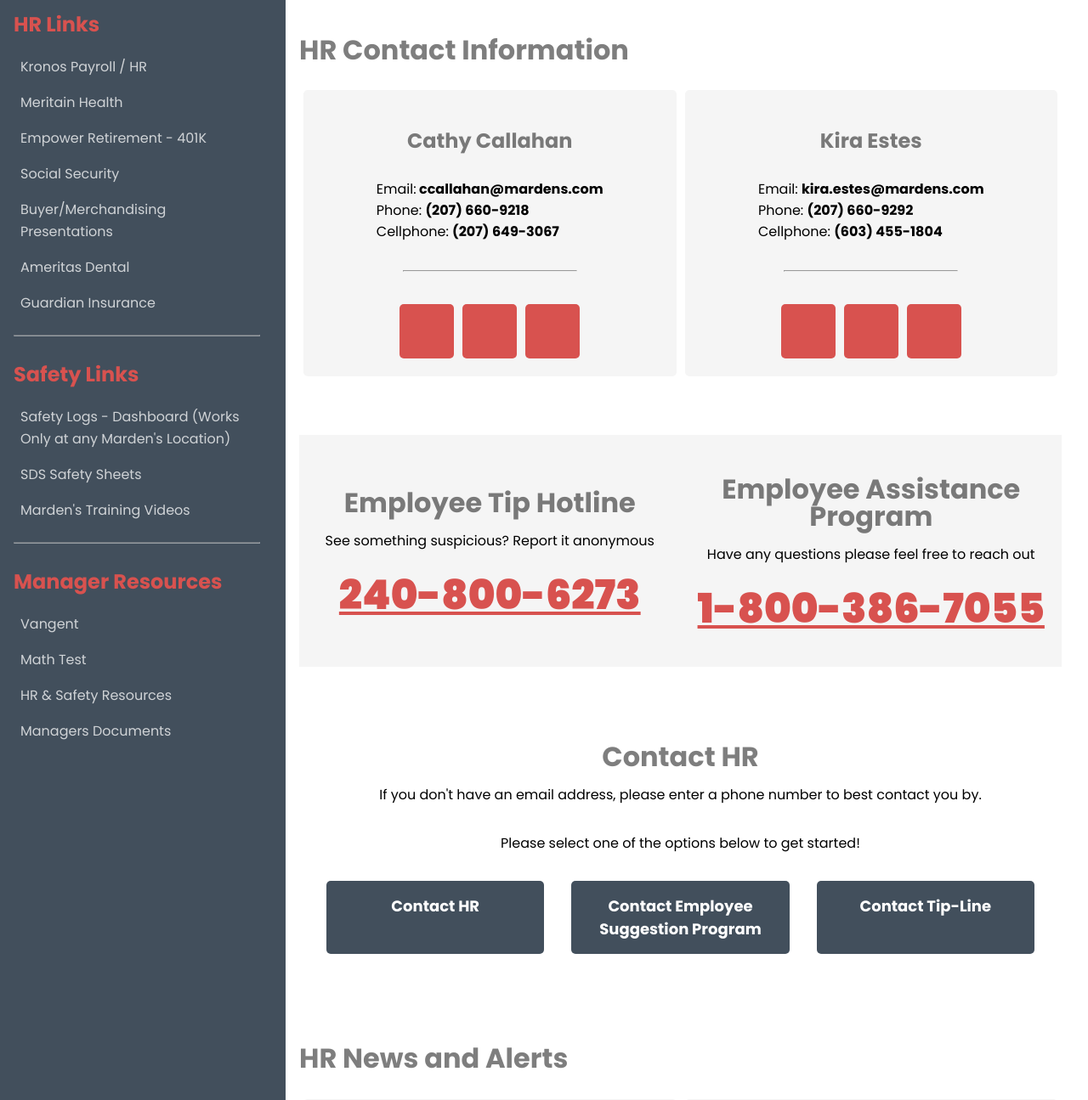
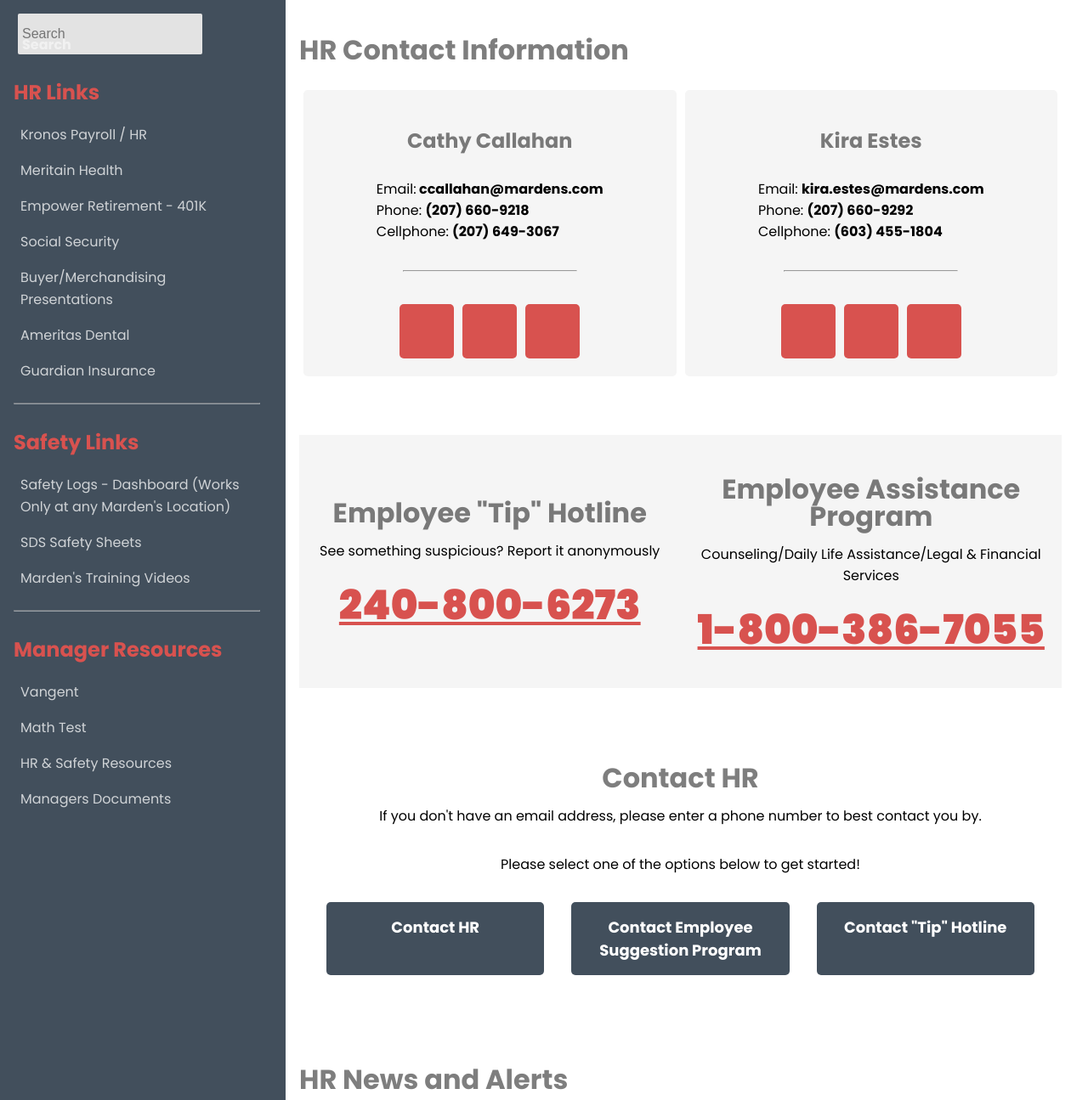
Before and after one commit to Drew-Chase/Mardens-HR, a PHP site: page / in a window 1280 px wide. Shown: the part 142-1437 px from the top of the page at 85% size. Run offline with PHP 8.4, Linux system fonts and the light colour scheme; some libraries are stand-ins or nearby versions.

Commit message:
Add search functionality and optimize UI layout
A search bar has been added at the sidebar for improved user navigation. Additionally, several sections have been updated for clarity, including the renaming of some elements, fine-tuning of details in the banners, and addition of scripts to enhance functionality. A commented-out link at the top of the file has also been removed to clean up the code.

```diff
--- a/index.php
+++ b/index.php
@@ -2,8 +2,6 @@
 require_once 'vendor/autoload.php';
 $markdown = new Parsedown();
 ?>
-
-<!--  https://www.figma.com/file/mgEr7Ya2SUsEzk6Kt3PQlL/Mardens-HR?type=design&node-id=2-277&mode=design&t=FiU0WmPAFgUyBEqO-4  -->
 
 <!doctype html>
 <html lang="en">
@@ -46,9 +44,14 @@
         <div id="sidebar" class="col">
             <button id="hamburger"><i class="fa fa-bars"></i></button>
             <div id="sidebar-items" class="col">
+                <div class="floating-input">
+                    <input name="search" id="search" type="search" placeholder="Search">
+                    <label for="search">Search</label>
+                </div>
                 <?php
                 echo $markdown->text(file_get_contents($_SERVER['DOCUMENT_ROOT'] . '/assets/md/sidebar.md'));
                 ?>
+                </label>
             </div>
         </div>
     </div>
@@ -59,7 +62,7 @@
         <section id="hr-contact-info" class="col">
             <h2>HR Contact Information</h2>
             <div class="row wrap">
-                <div class="panel col fill center vertical">
+                <div id="cathy-contact" class="panel col fill center vertical">
                     <h4>Cathy Callahan</h4>
                     <ul>
                         <li>Email:<b> ccallahan@mardens.com</b></li>
@@ -80,7 +83,7 @@
                         <a href="tel:207-649-3067" target="_blank" class="button"><i class="fa-solid fa-mobile"></i></a>
                     </div>
                 </div>
-                <div class="panel col fill center vertical">
+                <div id="kira-contact" class="panel col fill center vertical">
                     <h4>Kira Estes</h4>
                     <ul>
                         <li>
@@ -106,14 +109,14 @@
         </section>
 
         <section class="banner row fill">
-            <div class="col fill">
-                <h2>Employee Tip Hotline</h2>
-                <p>See something suspicious? Report it anonymous</p>
+            <div id="tip-line-banner" class="col fill">
+                <h2>Employee "Tip" Hotline</h2>
+                <p>See something suspicious? Report it anonymously</p>
                 <a href="tel:240-800-6273">240-800-6273</a>
             </div>
-            <div class="col fill">
+            <div id="eap-banner" class="col fill">
                 <h2>Employee Assistance Program</h2>
-                <p>Have any questions please feel free to reach out</p>
+                <p>Counseling/Daily Life Assistance/Legal & Financial Services</p>
                 <a href="tel:1-800-386-7055">1-800-386-7055</a>
             </div>
         </section>
@@ -126,7 +129,7 @@
             <div class="content-selector center horizontal wrap">
                 <div class="content-selector-button" id="human-resources-button">Contact HR</div>
                 <div class="content-selector-button" id="esp-button">Contact Employee Suggestion Program</div>
-                <div class="content-selector-button" id="tipline-button">Contact Tip-Line</div>
+                <div class="content-selector-button" id="tipline-button">Contact "Tip" Hotline</div>
             </div>
             <form class="col" action="javascript:void(0);" style="display: none">
 
@@ -210,9 +213,9 @@
         1:41:09 PM
     </p>
 </footer>
-
 <script src="/assets/lib/showdown/showdown.min.js?v=<?php echo filemtime($_SERVER["DOCUMENT_ROOT"] . "/assets/lib/showdown/showdown.min.js") ?>"></script>
 <script src="/assets/js/faq.min.js?v=<?php echo filemtime($_SERVER["DOCUMENT_ROOT"] . "/assets/js/faq.min.js") ?>"></script>
+<script src="/assets/js/search.min.js?v=<?php echo filemtime($_SERVER["DOCUMENT_ROOT"] . "/assets/js/search.min.js") ?>"></script>
 <script src="/assets/js/sidebar.min.js?v=<?php echo filemtime($_SERVER["DOCUMENT_ROOT"] . "/assets/js/sidebar.min.js") ?>"></script>
 <script src="/assets/js/skirting.min.js?v=<?php echo filemtime($_SERVER["DOCUMENT_ROOT"] . "/assets/js/skirting.min.js") ?>"></script>
 <script src="/assets/js/contact-us.min.js?v=<?php echo filemtime($_SERVER["DOCUMENT_ROOT"] . "/assets/js/contact-us.min.js") ?>"></script>
```
